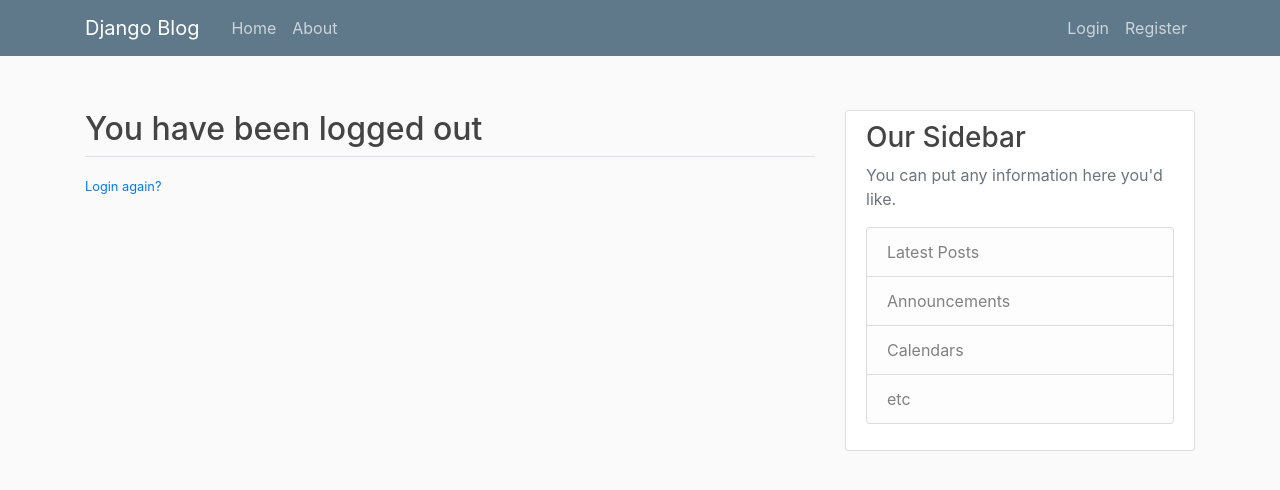
After one commit to srvdws/blog_project_cs, a Django app: page /logout/ in a window 1280 px wide. The commit adds this page. Shown: the top 490 px of the page. Run offline with Django 3.2, Linux system fonts and the light colour scheme; some libraries are stand-ins or nearby versions.

Commit message:
development

```diff
--- a/my_blogsite/blog/templates/blog/base.html
+++ b/my_blogsite/blog/templates/blog/base.html
@@ -31,8 +31,8 @@
             </div>
             <!-- Navbar Right Side -->
             <div class="navbar-nav">
-              <a class="nav-item nav-link" href="#">Login</a>
-              <a class="nav-item nav-link" href="#">Register</a>
+              <a class="nav-item nav-link" href="{% url 'login' %}">Login</a>
+              <a class="nav-item nav-link" href="{% url 'logout' %}">Register</a>
             </div>
           </div>
         </div>
--- a/my_blogsite/my_blogsite/settings.py
+++ b/my_blogsite/my_blogsite/settings.py
@@ -124,3 +124,5 @@ USE_TZ = True
 STATIC_URL = '/static/'
 
 CRISPY_TEMPLATE_PACK = 'bootstrap4'
+
+LOGIN_REDIRECT_URL = 'home_view'
--- /dev/null
+++ b/my_blogsite/users/templates/users/logout.html
@@ -0,0 +1,15 @@
+{% extends "blog/base.html" %}
+
+{% block content %}
+
+	<h2>You have been logged out</h2>
+
+    <div class="border-top pt-3">
+        <small class="test-muted">
+            <a href="{% url 'login' %}">Login again?</a>
+        </small>
+    </div>
+
+
+
+{% endblock content %}
--- a/my_blogsite/users/templates/users/register.html
+++ b/my_blogsite/users/templates/users/register.html
@@ -18,7 +18,7 @@
         </form>
             <div class="border-top pt-3">
                 <small class="test-muted">
-                    Already hava an account?
+                    Already have an account?
                     <a href="{% url 'login' %}" class="ml-2">Sign Up</a>
                 </small>
             </div>
--- a/my_blogsite/users/views.py
+++ b/my_blogsite/users/views.py
@@ -11,8 +11,8 @@ def register_view(request):
         if form.is_valid():
             form.save()
             username = form.cleaned_data.get('username')
-            messages.success(request, "Account Created for {}".format(username))
-            return redirect('home_view')
+            messages.success(request, "Account Created for {}, Please log in.".format(username))
+            return redirect('login')
         else:
             messages.warning(request, "Please ensure all information is correct")
             form = forms.UserRegisterForm(request.POST)
```
Also changed, not shown: my_blogsite/db.sqlite3.
